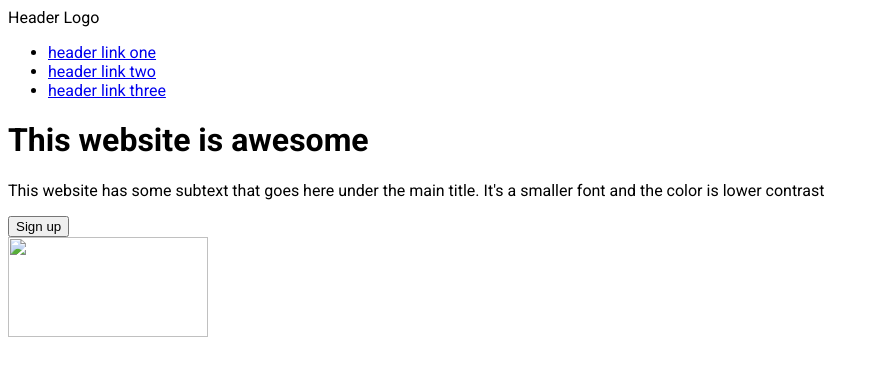
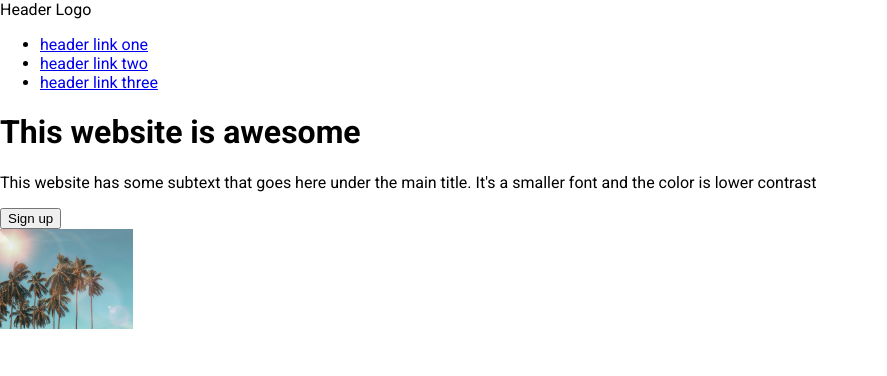
Before and after one commit to maigir/landing-page, a plain HTML site: page index.html in a window 1280 px wide. Shown: the whole page, without its empty margins (0-887 px from the left). Drawn offline with Linux system fonts and the light colour scheme.

Commit message:
Add picture to header section

```diff
--- a/index.html
+++ b/index.html
@@ -31,7 +31,7 @@
         <button class="header_section-left--button">Sign up</button>
       </div>
       <div class="header_section-right">
-        <img src="" alt="" width="200" height="100">
+        <img src="./images/header_summer.jpg" alt="Palm trees and blue sky" height="100">
       </div>
     </div>
   </div>
--- a/style.css
+++ b/style.css
@@ -1,3 +1,5 @@
 body {
  font-family: "Roboto", sans-serif;
+ margin: 0;
+ padding: 0;
 }
```
Also changed, not shown: images/header_summer.jpg (added).
